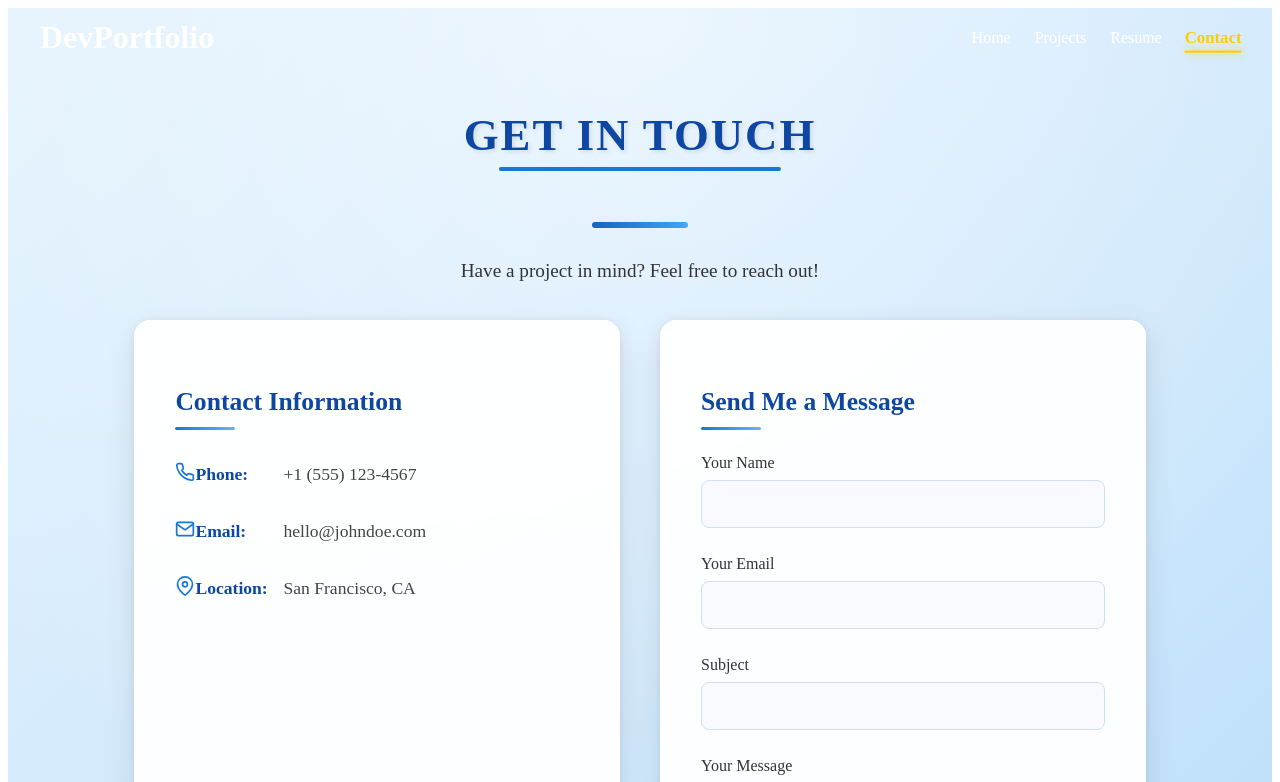
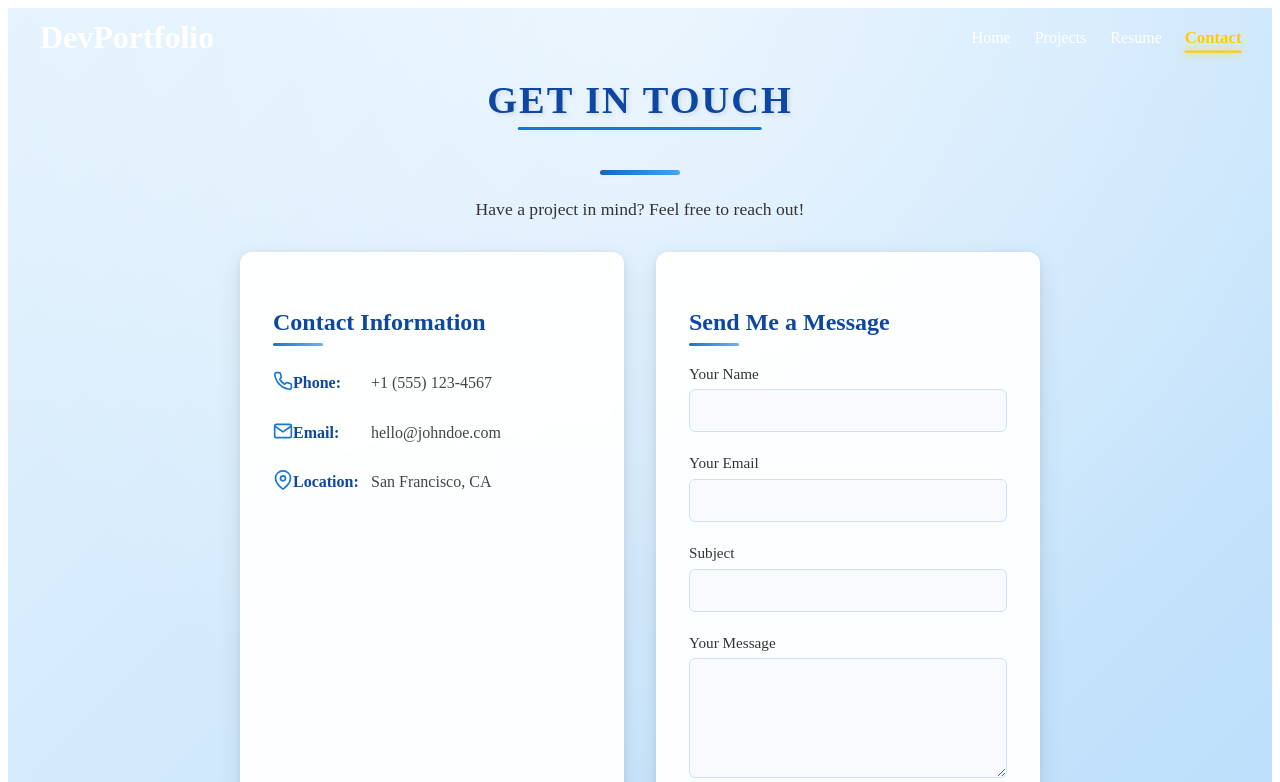
Before and after one commit to Darshan980/portfolio, a React (Vite) app: page /contact in a window 1280 px wide. Shown: the top 782 px of the page. Built offline with nearby package versions, Linux system fonts and the light colour scheme.

Commit message:
Update Contact.css

```diff
--- a/src/components/Contact.css
+++ b/src/components/Contact.css
@@ -1,6 +1,6 @@
 /* Contact Section */
 #contact {
-  padding: 5vw 10%;
+  padding: 3vw 5%;
   background: linear-gradient(135deg, #e3f2fd, #bbdefb);
   text-align: center;
   position: relative;
@@ -21,13 +21,13 @@
 
 /* Section Header */
 .contact-header {
-  margin-bottom: 3vw;
+  margin-bottom: 2rem;
   position: relative;
   z-index: 2;
 }
 
 .contact-header h2 {
-  font-size: clamp(2rem, 4vw, 2.8rem);
+  font-size: clamp(1.8rem, 3vw, 2.4rem);
   font-weight: 800;
   color: #0d47a1;
   text-transform: uppercase;
@@ -40,27 +40,27 @@
 .contact-header h2::after {
   content: '';
   position: absolute;
-  bottom: -10px;
+  bottom: -8px;
   left: 50%;
   transform: translateX(-50%);
   width: 80%;
-  height: 4px;
+  height: 3px;
   background: #1976d2;
   border-radius: 2px;
 }
 
 .contact-header p {
-  margin-top: 2rem;
-  font-size: 1.2rem;
+  margin-top: 1.5rem;
+  font-size: 1.1rem;
   color: #333;
   font-weight: 400;
 }
 
 .divider {
-  width: 6rem;
-  height: 0.35rem;
+  width: 5rem;
+  height: 0.3rem;
   background: linear-gradient(90deg, #1565c0, #42a5f5);
-  margin: 1.5rem auto;
+  margin: 1rem auto;
   border-radius: 8px;
   position: relative;
   overflow: hidden;
@@ -86,25 +86,28 @@
 .contact-content {
   display: grid;
   grid-template-columns: 1fr 1fr;
-  gap: 2.5rem;
+  gap: 2rem;
   justify-content: center;
   align-items: stretch;
   position: relative;
   z-index: 2;
+  max-width: 800px;
+  margin: 0 auto;
 }
 
 @media (max-width: 768px) {
   .contact-content {
     grid-template-columns: 1fr;
+    max-width: 500px;
   }
 }
 
 /* Contact Info & Form */
 .info-box, .form-box {
   background: rgba(255, 255, 255, 0.95);
-  padding: 2.5rem;
-  border-radius: 16px;
-  box-shadow: 0 10px 30px rgba(0, 0, 0, 0.1), 0 1px 8px rgba(0, 0, 0, 0.07);
+  padding: 2rem;
+  border-radius: 12px;
+  box-shadow: 0 8px 25px rgba(0, 0, 0, 0.1), 0 1px 6px rgba(0, 0, 0, 0.07);
   text-align: left;
   transition: transform 0.3s ease, box-shadow 0.3s ease;
   backdrop-filter: blur(5px);
@@ -112,16 +115,16 @@
 }
 
 .info-box:hover, .form-box:hover {
-  transform: translateY(-5px);
-  box-shadow: 0 15px 35px rgba(0, 0, 0, 0.15), 0 5px 15px rgba(0, 0, 0, 0.07);
+  transform: translateY(-3px);
+  box-shadow: 0 12px 30px rgba(0, 0, 0, 0.15), 0 4px 12px rgba(0, 0, 0, 0.07);
 }
 
 .info-box h3, .form-box h3 {
-  font-size: clamp(1.5rem, 2vw, 1.7rem);
-  margin-bottom: 1.5rem;
+  font-size: clamp(1.3rem, 2vw, 1.5rem);
+  margin-bottom: 1.2rem;
   color: #0d47a1;
   position: relative;
-  padding-bottom: 0.8rem;
+  padding-bottom: 0.6rem;
 }
 
 .info-box h3::after, .form-box h3::after {
@@ -129,17 +132,17 @@
   position: absolute;
   left: 0;
   bottom: 0;
-  width: 60px;
+  width: 50px;
   height: 3px;
   background: linear-gradient(90deg, #1976d2, #64b5f6);
   border-radius: 2px;
 }
 
 .info-box p {
-  font-size: 1.1rem;
+  font-size: 1rem;
   color: #444;
-  margin: 1rem 0;
-  padding: 0.5rem 0;
+  margin: 0.8rem 0;
+  padding: 0.4rem 0;
   display: flex;
   align-items: center;
   transition: transform 0.2s ease;
@@ -153,7 +156,7 @@
 .info-box p strong {
   margin-right: 0.5rem;
   color: #0d47a1;
-  min-width: 80px;
+  min-width: 70px;
   display: inline-block;
 }
 
@@ -161,28 +164,29 @@
 .form-box form {
   display: flex;
   flex-direction: column;
-  gap: 1.2rem;
+  gap: 1rem;
 }
 
 .form-group {
-  margin-bottom: 0.5rem;
+  margin-bottom: 0.4rem;
   position: relative;
 }
 
 .form-group label {
   display: block;
-  margin-bottom: 0.5rem;
+  margin-bottom: 0.4rem;
   font-weight: 500;
   color: #333;
   transition: color 0.3s ease;
+  font-size: 0.95rem;
 }
 
 .input-field, .textarea-field {
   width: 100%;
-  padding: 14px 16px;
-  font-size: 1rem;
+  padding: 12px 14px;
+  font-size: 0.95rem;
   border: 1px solid #cfdff5;
-  border-radius: 8px;
+  border-radius: 6px;
   transition: all 0.3s ease;
   box-sizing: border-box;
   background-color: #f8faff;
@@ -190,7 +194,7 @@
 
 .input-field:focus, .textarea-field:focus {
   border-color: #1976d2;
-  box-shadow: 0 0 0 3px rgba(25, 118, 210, 0.15);
+  box-shadow: 0 0 0 2px rgba(25, 118, 210, 0.15);
   outline: none;
   background-color: #fff;
 }
@@ -207,23 +211,23 @@
 
 /* Textarea */
 .textarea-field {
-  min-height: 150px;
+  min-height: 120px;
   resize: vertical;
 }
 
 /* Submit Button */
 .submit-btn {
-  padding: 14px 20px;
-  font-size: 1.1rem;
+  padding: 12px 18px;
+  font-size: 1rem;
   font-weight: 600;
   width: 100%;
   background: linear-gradient(45deg, #1565c0, #42a5f5);
   color: white;
   border: none;
-  border-radius: 8px;
+  border-radius: 6px;
   cursor: pointer;
   transition: all 0.3s ease;
-  margin-top: 0.8rem;
+  margin-top: 0.6rem;
   position: relative;
   overflow: hidden;
   z-index: 1;
@@ -242,8 +246,8 @@
 }
 
 .submit-btn:hover {
-  transform: translateY(-3px);
-  box-shadow: 0 7px 14px rgba(0, 67, 156, 0.2);
+  transform: translateY(-2px);
+  box-shadow: 0 5px 12px rgba(0, 67, 156, 0.2);
 }
 
 .submit-btn:hover::before {
@@ -252,7 +256,7 @@
 
 .submit-btn:active {
   transform: translateY(0);
-  box-shadow: 0 3px 8px rgba(0, 67, 156, 0.3);
+  box-shadow: 0 2px 6px rgba(0, 67, 156, 0.3);
 }
 
 .submit-btn:disabled {
@@ -264,13 +268,14 @@
 
 /* Alert Message */
 .alert {
-  padding: 1rem;
-  margin-bottom: 1.2rem;
-  border-radius: 8px;
+  padding: 0.8rem;
+  margin-bottom: 1rem;
+  border-radius: 6px;
   font-weight: 500;
   animation: fadeInUp 0.4s ease-out;
   display: flex;
   align-items: center;
+  font-size: 0.9rem;
 }
 
 @keyframes fadeInUp {
```
